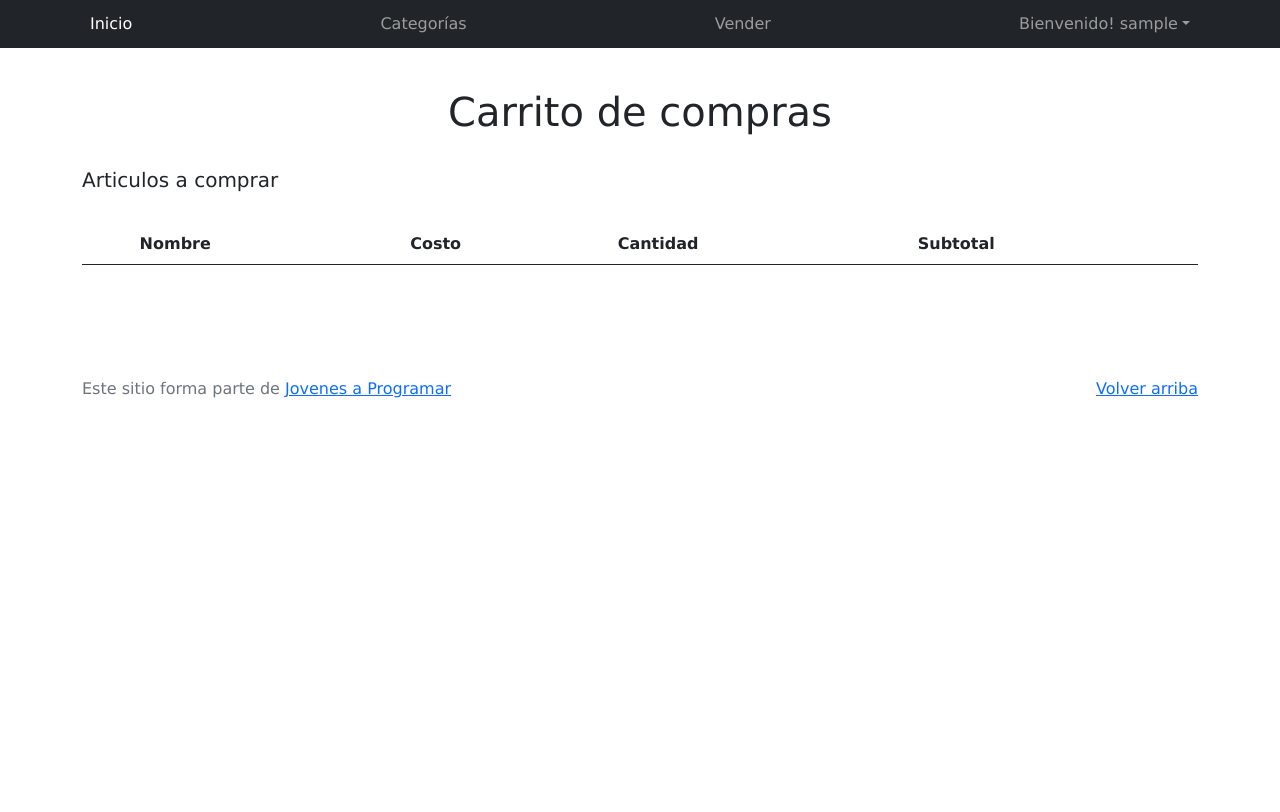
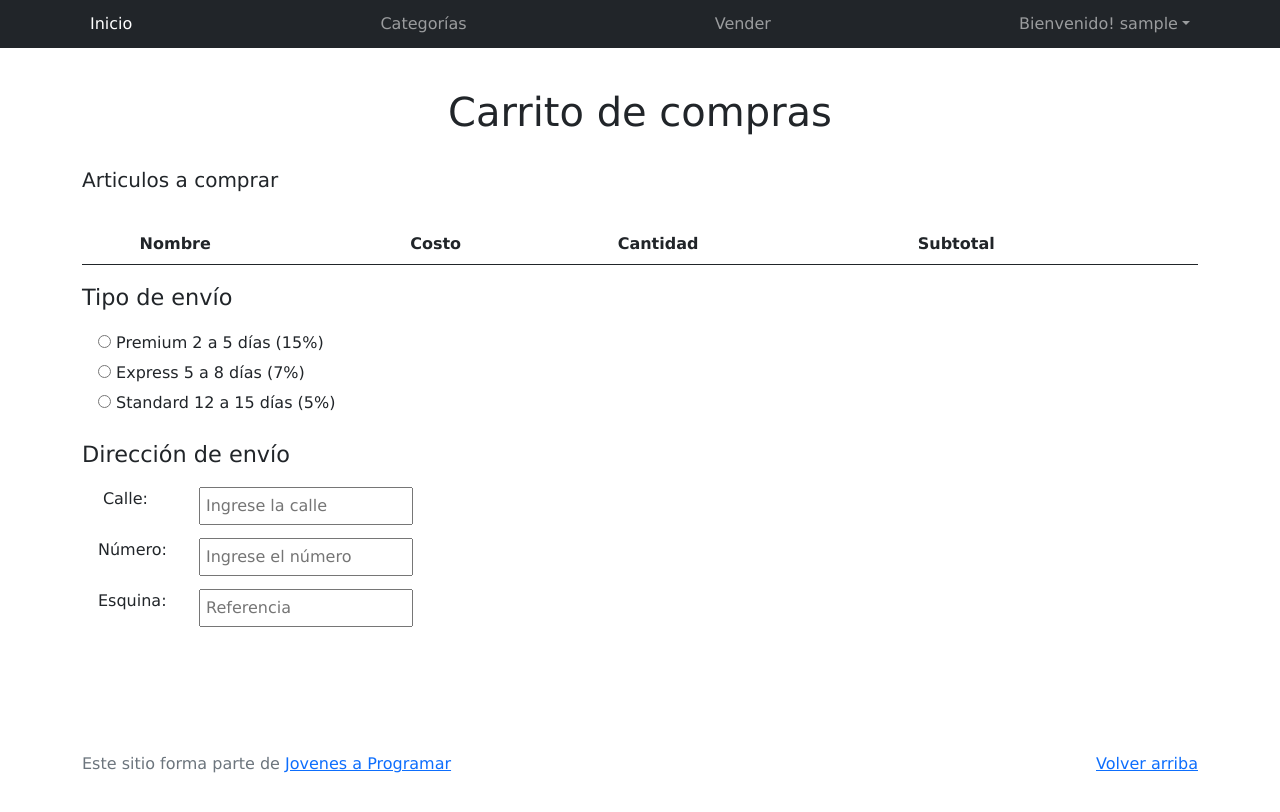
Before and after one commit to maxipz/proyecto-jap, a plain HTML site: page cart.html in a window 1280 px wide. Drawn offline with Linux system fonts and the light colour scheme; no server answers; sample sign-in values are in the browser's storage.

Commit message:
Pauta - 2

```diff
--- a/cart.html
+++ b/cart.html
@@ -68,6 +68,40 @@
       <tbody id="product-table-body">
       </tbody>
     </table>
+
+    <div class="shippingType">
+      <p class="shippingType__titulo">Tipo de envío</p>
+      <div class="selectradio_button">
+        <label class="radio-button">
+          <input type="radio" name="opcion" value="opcion1">
+          Premium 2 a 5 días (15%)
+        </label> <!-- .selectradio_button-->
+        <label class="radio-button">
+          <input type="radio" name="opcion" value="opcion2">
+          Express 5 a 8 días (7%)
+        </label> <!-- .selectradio_button-->
+        <label class="radio-button">
+          <input type="radio" name="opcion" value="opcion3">
+          Standard 12 a 15 días (5%)
+        </label> <!-- .selectradio_button-->
+      </div>
+      <p class="shippingType__titulo">Dirección de envío</p>
+      <form class="shippingAddress">
+        <div>
+          <label for="calle">Calle:</label>
+        <input class="data" type="text" name="calle" placeholder="Ingrese la calle" required>
+        </div>
+        <div>
+          <label for="numero">Número:</label>
+        <input class="data" type="number" name="numero" placeholder="Ingrese el número" required>
+        </div>
+        <div>
+          <label for="esquina">Esquina:</label>
+          <input class="data" type="text" name="esquina" placeholder="Referencia" required>
+        </div>
+      </form> <!--.shippingAddress-->
+
+    </div>
   </main>
 
   <footer class="text-muted">
--- a/css/styles.css
+++ b/css/styles.css
@@ -331,3 +331,38 @@ a.custom-card:hover {
   line-height: 1.7; /* Alineación vertical de las flechas */
   padding: 20px; /* Espacio alrededor de las flechas */
 }
+
+/* Tipo y direccion de envio */
+
+.shippingType p {
+  margin: 0;
+}
+.selectradio_button{
+  display: flex;
+  flex-direction: column;
+  margin: 1rem;
+}
+.radio-button{
+  margin-bottom: .4rem;
+}
+.shippingType__titulo{
+  font-size: 1.4rem;
+}
+.shippingAddress{
+  display: flex;
+  flex-direction: column;
+  margin: 1rem;
+}
+.shippingAddress label{
+  width: 100px;
+  text-align: right;
+  padding-right: 50px;
+}
+.shippingAddress div{
+  display: flex;
+  margin-bottom: .8rem;
+}
+.data{
+  padding: 5px;
+  margin-left: 1px;
+}
```
